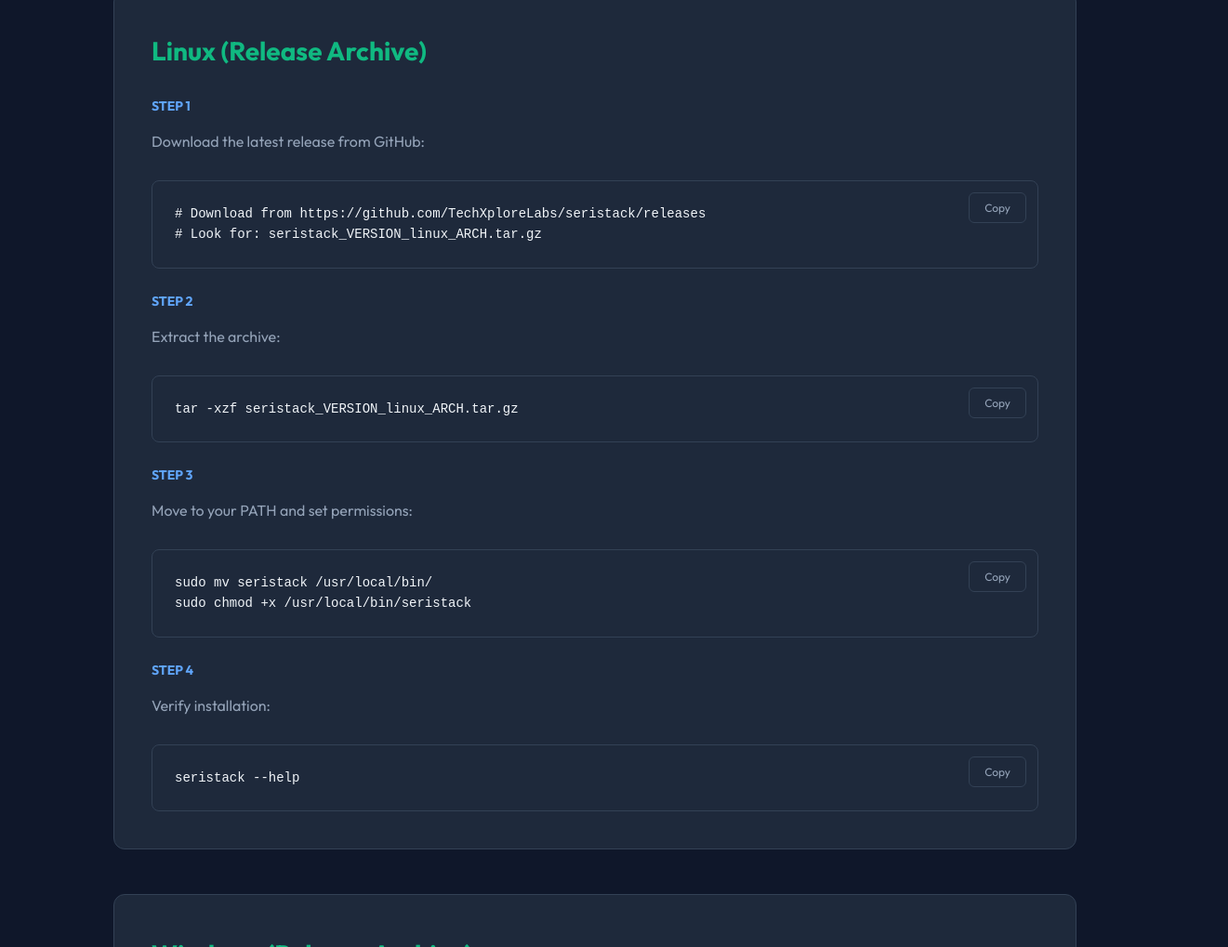
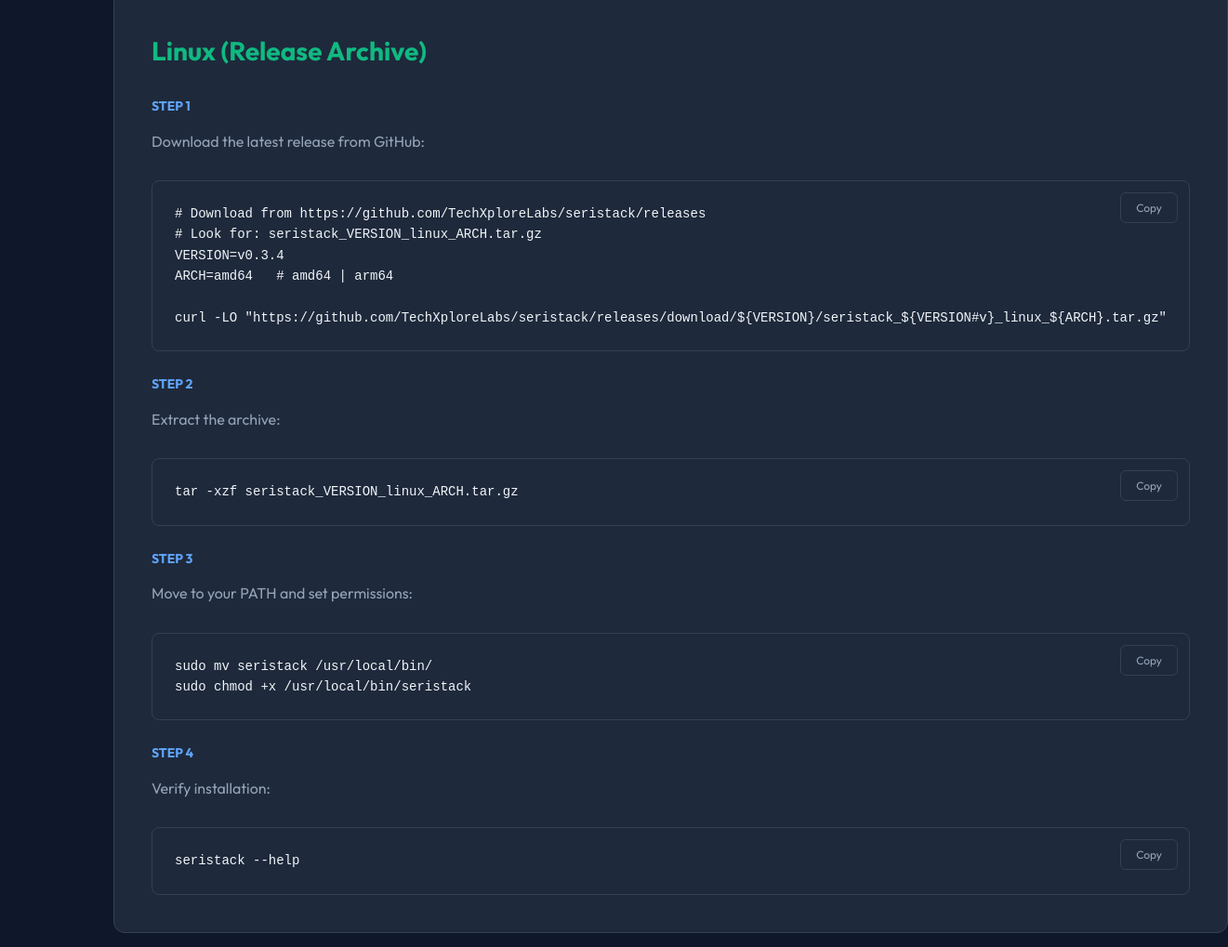
Before and after one commit to TechXploreLabs/seristack, a plain HTML site: page index.html in a window 1280 px wide. Shown: the part 2161-3180 px from the top of the page at 93% size, 1321 px wide, since content can reach past the window. Drawn offline with Linux system fonts and the light colour scheme.

Commit message:
Update index.html

```diff
--- a/index.html
+++ b/index.html
@@ -548,7 +548,11 @@
                                 <div class="code-block">
                                     <button class="copy-btn" onclick="copyCode(this)">Copy</button>
                                     <code># Download from https://github.com/TechXploreLabs/seristack/releases
-# Look for: seristack_VERSION_linux_ARCH.tar.gz</code>
+# Look for: seristack_VERSION_linux_ARCH.tar.gz
+VERSION=v0.3.4
+ARCH=amd64   # amd64 | arm64
+
+curl -LO "https://github.com/TechXploreLabs/seristack/releases/download/${VERSION}/seristack_${VERSION#v}_linux_${ARCH}.tar.gz"</code>
                                 </div>
                             </div>
                             <div class="step">
```
